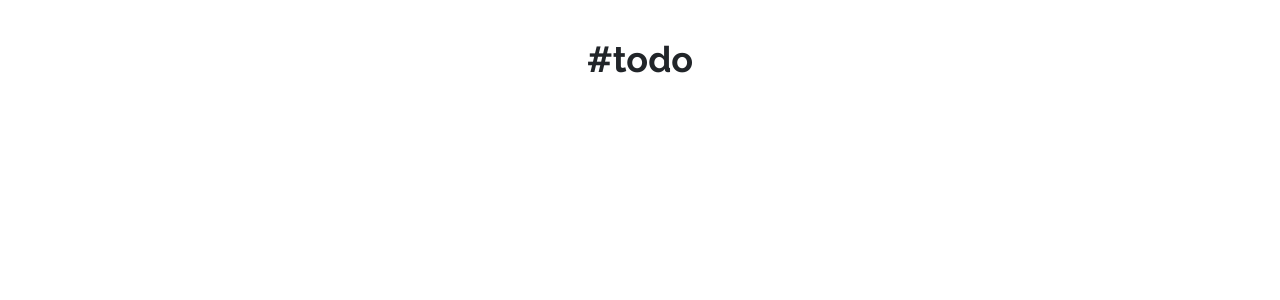
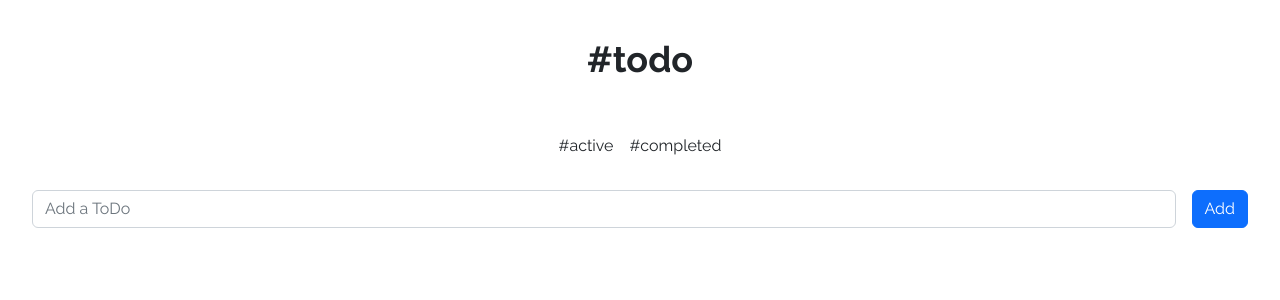
Before and after one commit to harrsh-in/todo-client, a React (Create React App) app: page / in a window 1280 px wide. Shown: the top 300 px of the page. Built offline with nearby package versions, Linux system fonts and the light colour scheme.

Commit message:
Added modules

```diff
--- a/src/App.js
+++ b/src/App.js
@@ -1,5 +1,8 @@
 import React, { useContext, useEffect } from "react";
+import AddToDoInput from "./components/AddToDoInput";
+import Filters from "./components/Filters";
 import Header from "./components/Header";
+import ToDoList from "./components/ToDoList";
 import { ToDoContext } from "./contexts/ToDoContext";
 
 const App = () => {
@@ -12,6 +15,9 @@ const App = () => {
     return (
         <div className="app">
             <Header />
+            <Filters />
+            <AddToDoInput />
+            <ToDoList />
         </div>
     );
 };
--- /dev/null
+++ b/src/components/AddToDoInput.js
@@ -0,0 +1,15 @@
+import React from "react";
+
+const AddToDoInput = () => {
+    return (
+        <div className="add_todo">
+            <input class="form-control" id="newToDo" placeholder="Add a ToDo" />
+
+            <button type="button" class="btn btn-primary">
+                Add
+            </button>
+        </div>
+    );
+};
+
+export default AddToDoInput;
--- /dev/null
+++ b/src/components/Filters.js
@@ -0,0 +1,28 @@
+import React, { useContext } from "react";
+import { ToDoContext } from "../contexts/ToDoContext";
+
+const Filters = () => {
+    const { activeFilter } = useContext(ToDoContext);
+
+    return (
+        <div className="filters">
+            <div
+                className={`filter ${
+                    [1, 3].includes(activeFilter) ? "selected" : ""
+                }`}
+            >
+                <p>#active</p>
+            </div>
+
+            <div
+                className={`filter ${
+                    [2, 3].includes(activeFilter) ? "selected" : ""
+                }`}
+            >
+                <p>#completed</p>
+            </div>
+        </div>
+    );
+};
+
+export default Filters;
--- /dev/null
+++ b/src/components/ToDoList.js
@@ -0,0 +1,7 @@
+import React from "react";
+
+const ToDoList = () => {
+    return <div className="todo_list"></div>;
+};
+
+export default ToDoList;
--- a/src/contexts/ToDoContext.js
+++ b/src/contexts/ToDoContext.js
@@ -1,10 +1,6 @@
 import React, { createContext, useState } from "react";
 
-const initialState = {
-    todo: [],
-};
-
-export const ToDoContext = createContext(initialState);
+export const ToDoContext = createContext();
 
 export const ToDoProvider = ({ children }) => {
     const [todoList, setTodoList] = useState([]);
@@ -21,14 +17,24 @@ export const ToDoProvider = ({ children }) => {
         setTodoList(todoList);
     };
 
+    /**
+     * 0 - None
+     * 1 - Active
+     * 2 - Completed
+     * 3 - All
+     */
+    const [activeFilter, setActiveFilter] = useState(3);
+
     return (
         <ToDoContext.Provider
             value={{
                 todoList,
-
                 addToDo,
                 deleteToDo,
                 toggleToDo,
+
+                activeFilter,
+                setActiveFilter,
             }}
         >
             {children}
--- a/src/index.scss
+++ b/src/index.scss
@@ -18,4 +18,26 @@ body {
             font-size: 2.25em;
         }
     }
+
+    .filters {
+        display: flex;
+        justify-content: center;
+        align-items: center;
+        gap: 1rem;
+        margin: 2rem 0;
+
+        .filter {
+            cursor: pointer;
+
+            p {
+                margin-bottom: 0;
+            }
+        }
+    }
+
+    .add_todo {
+        display: flex;
+        gap: 1rem;
+        margin: 0 2rem;
+    }
 }
```
